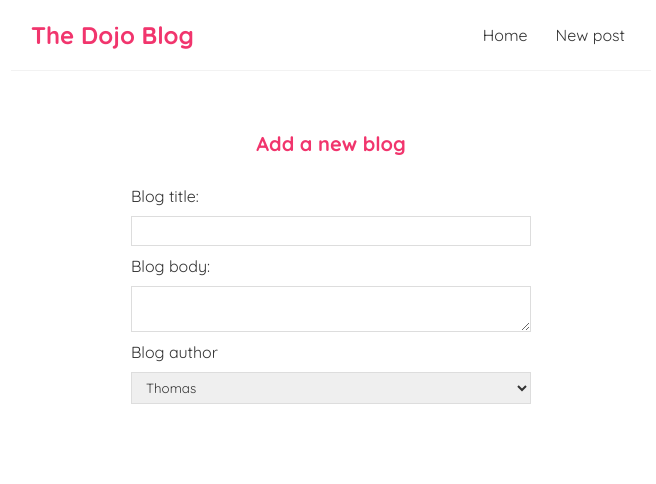
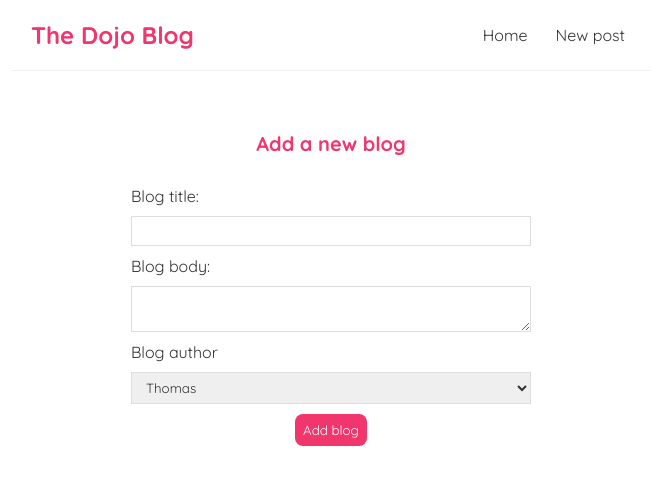
Before and after one commit to TinThomas/Dojo-blog, a React (Create React App) app: page /create in a window 1280 px wide. Shown: the top 484 px of the page, without its empty margins (309-965 px from the left). Built offline with nearby package versions, Linux system fonts and the light colour scheme.

Commit message:
Added submit button and event

```diff
--- a/src/Create.js
+++ b/src/Create.js
@@ -5,10 +5,16 @@
   const [body, setBody] = useState("");
   const [author, setAuthor] = useState("Thomas");
 
+  const handleSubmit = (e) =>{
+    e.preventDefault();
+    const blog = {title, body, author}
+    console.log(blog);
+  }
+
   return (
     <div className="create">
       <h2>Add a new blog</h2>
-      <form>
+      <form onSubmit={handleSubmit}>
         <label>Blog title:</label>
         <input
           type="text"
@@ -31,6 +37,8 @@
           <option value="Thomas">Thomas</option>
           <option value="Lea">Lea</option>
         </select>
+
+        <button>Add blog</button>
       </form>
     </div>
    );
```
